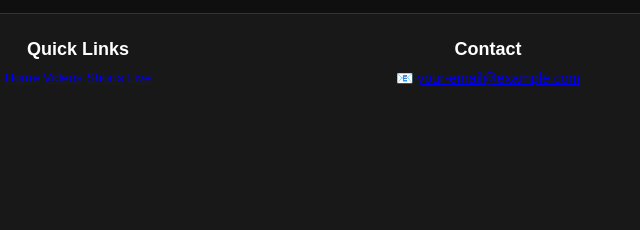
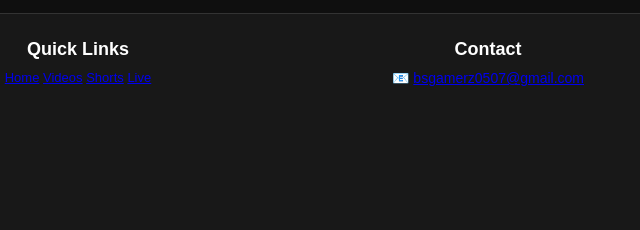
Before and after one commit to bsgamerz0507-cmyk/BS-Gamer-z, a website: page index.html in a window 1280 px wide. Shown: the part 10502-10732 px from the top of the page, 562-1202 px from the left. Drawn offline with Linux system fonts and the light colour scheme.

```diff
--- a/index.html
+++ b/index.html
@@ -579,7 +579,7 @@
         <!-- Contact Info -->
         <div class="footer-section">
             <h3>Contact</h3>
-            <p>📧 <a href="mailto:bsgamerz0507@gmail.com">your-email@example.com</a></p>
+            <p>📧 <a href="mailto:bsgamerz0507@gmail.com">bsgamerz0507@gmail.com</a></p>
 
         </div>
 
```
